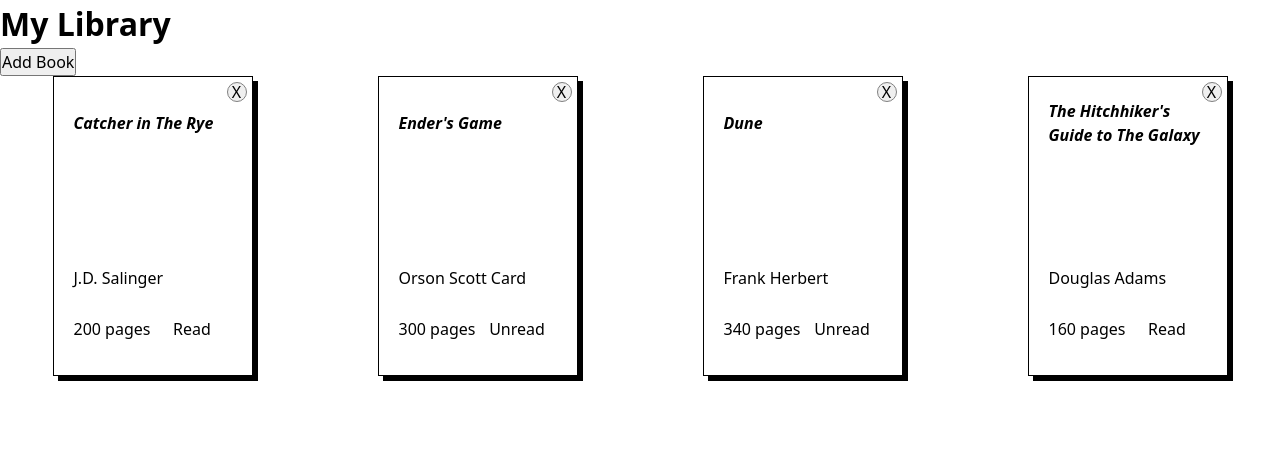
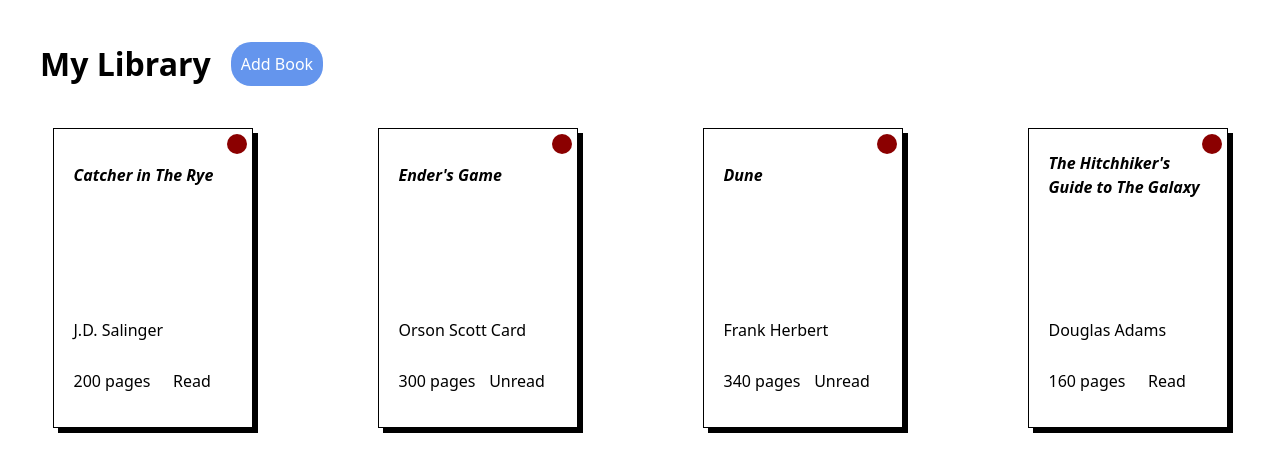
Before and after one commit to ChristopherGantes/library, a plain HTML site: page index.html in a window 1280 px wide. Drawn offline with Linux system fonts and the light colour scheme.

Commit message:
updated README. added a bit more styling. until later...

```diff
--- a/index.html
+++ b/index.html
@@ -8,8 +8,10 @@
     <title>Library</title>
   </head>
   <body>
-    <h1>My Library</h1>
-    <button type="button" id="show-dialog">Add Book</button>
+    <div class="header">
+      <h1 class="title">My Library</h1>
+      <button type="button" id="show-dialog">Add Book</button>
+    </div>
     <div id="library-grid"></div>
 
     <dialog>
--- a/script.js
+++ b/script.js
@@ -63,7 +63,7 @@ function createBookNode(book) {
 
   const removeButton = document.createElement("button");
   removeButton.setAttribute("id", "remove-book");
-  removeButton.textContent = "X";
+  // removeButton.textContent = "X";
   removeButton.addEventListener("click", (event) => {
     event.preventDefault();
     const indexOfBook = myLibrary.indexOf(book);
--- a/styles.css
+++ b/styles.css
@@ -45,6 +45,25 @@ h6 {
 }
 
 /* PROJECT CSS */
+
+div.header {
+  display: flex;
+  gap: 20px;
+  align-items: center;
+
+  padding: 20px;
+  margin: 20px;
+}
+
+#show-dialog {
+  background-color: cornflowerblue;
+  color: white;
+  padding: 10px;
+  border: none;
+  border-radius: 20px;
+}
+
+
 #library-grid {
   display: grid;
   grid-template-columns: repeat(auto-fit, minmax(200px, 1fr));
@@ -93,6 +112,7 @@ h6 {
   border: none;
   background: none;
 }
+
 .book>#remove-book {
   position: absolute;
   top: 5px;
@@ -100,7 +120,8 @@ h6 {
   width: 20px;
   height: 20px;
   border-radius: 50%;
-  border: 1px solid gray;
+  border: none;
+  background-color: darkred;
 
   display: flex;
   justify-content: center;
```
Also changed, not shown: 1 other file.
